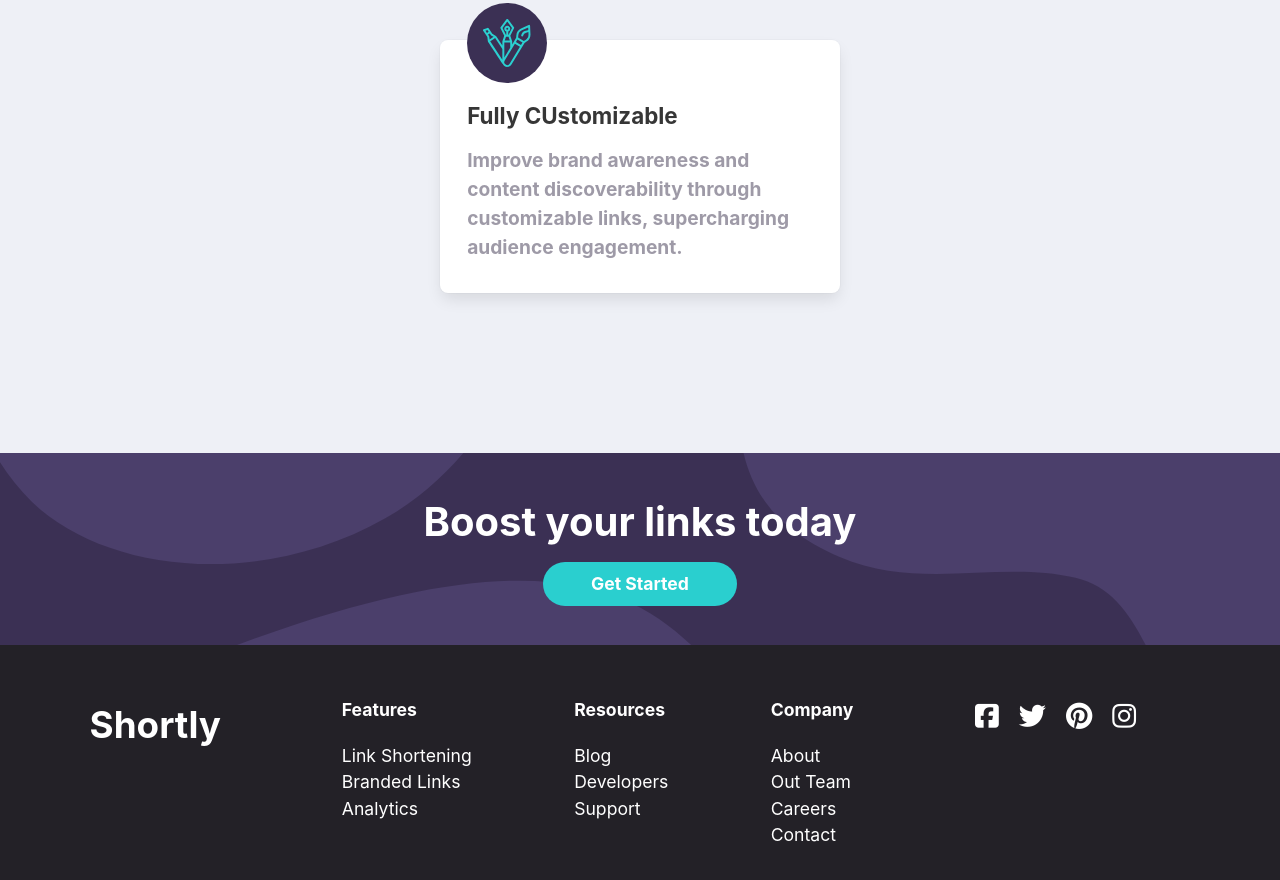
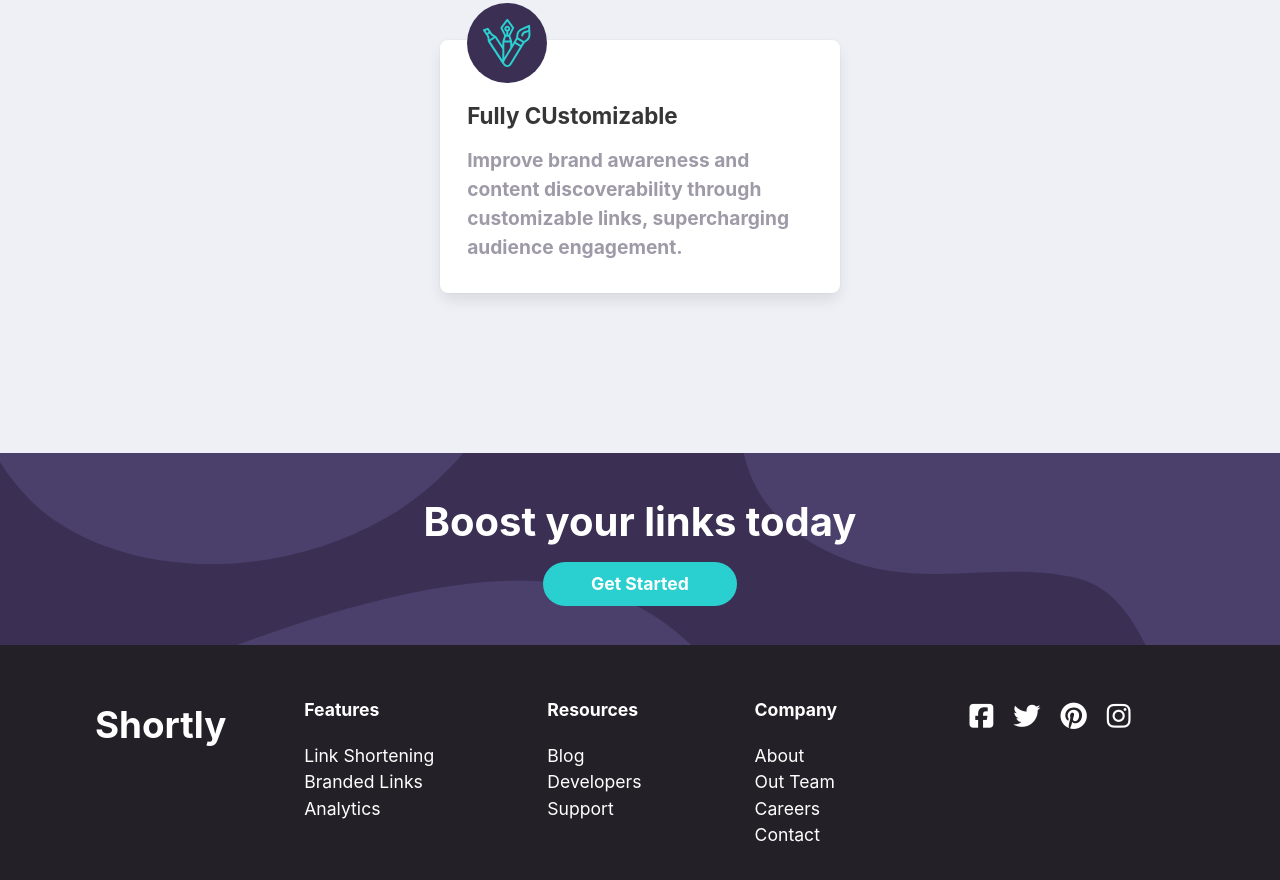
Before and after one commit to Kinyein/Shortly-URL-shortening, a plain HTML site: page index.html in a window 1280 px wide. Shown: the part 1898-2778 px from the top of the page. Drawn offline with nearby package versions, Linux system fonts and the light colour scheme.

Commit message:
error solution

```diff
--- a/styles.less
+++ b/styles.less
@@ -484,7 +484,7 @@ body {
     footer.footer {
         background-color: @VeryDarkViolet;
         display: flex;
-        justify-content: flex-end;
+        justify-content: space-around;
         flex-wrap: wrap;
         gap: 2em;
         padding: 4% 7%;
@@ -499,8 +499,6 @@ body {
             color: white;
             font-size: 2.3em;
             font-weight: bold;
-            position: absolute;
-            left: 7%;
         }
 
         ul {
```
Also changed, not shown: styles.css.
